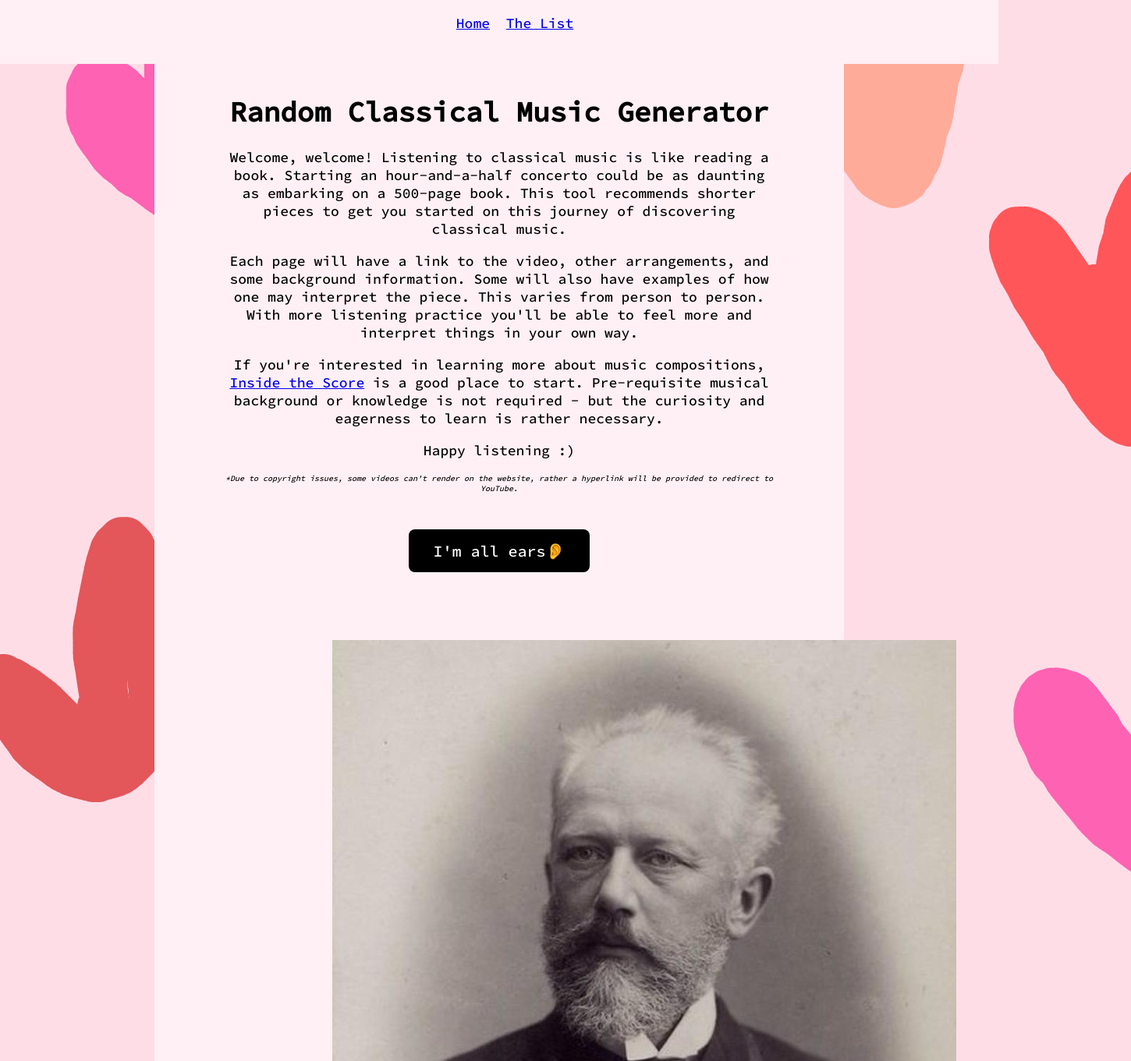
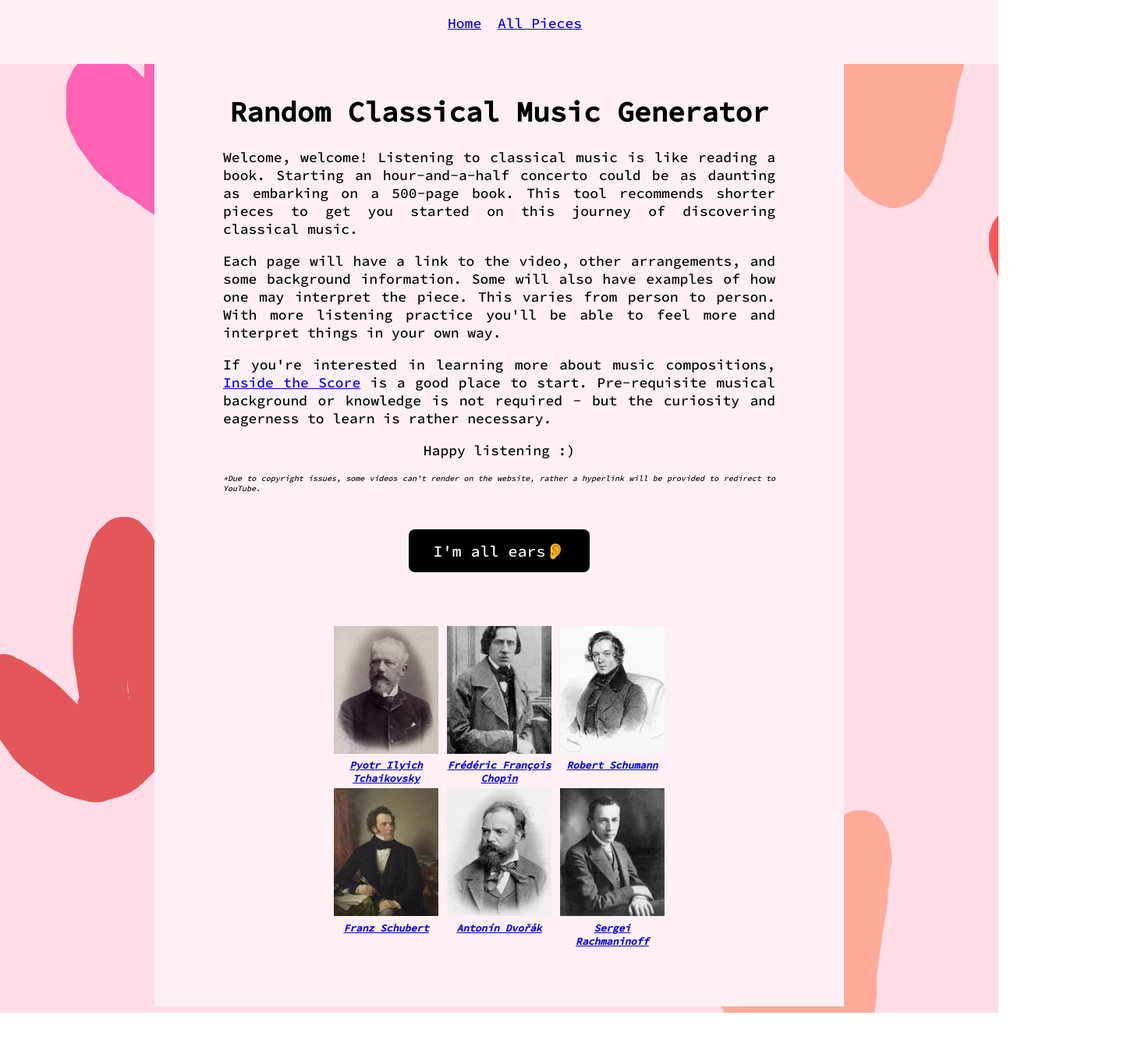
Before and after one commit to co0lbean/music-randomiser, a website: page index.html in a window 1280 px wide. Shown: the top 1361 px of the page at 78% size, 1450 px wide, since content can reach past the window. After the commit the page ends 1299 px from the top, so only its background shows below. Drawn offline with Linux system fonts and the light colour scheme.

Commit message:
change divs in style to composerspics

```diff
--- a/index.html
+++ b/index.html
@@ -15,7 +15,7 @@
       <nav id="nav-bar">
         <ul>
           <li><a href="index.html">Home</a></li>
-          <li><a href="list.html">The List</a></li>
+          <li><a href="all-pieces.html">All Pieces</a></li>
         </ul>
       </nav>
     </div>
--- a/style.css
+++ b/style.css
@@ -31,14 +31,12 @@ h2 {
 td {
   padding: 0 20px 15px 0;
 }
-.composers {
-  text-align: center;
-}
+
 .video {
   text-align: center;
 }
 .intro {
-  text-align: center;
+  text-align: justify;
 }
 .happylistening {
   text-align: center;
@@ -52,21 +50,21 @@ div::after {
   width: 100%;
   content: "";
 }
-.composers figure {
+.composerspics figure {
   display: inline-block;
   vertical-align: top;
   width: 100.56pt;
   margin: 0pt;
   padding: 0pt;
 }
-.composers figure figcaption {
+.composerspics figure figcaption {
   text-align: center;
   padding-top: 5pt;
   height: 38px;
   font-weight: bold;
 }
 
-.composers figure img {
+.composerspics figure img {
   vertical-align: top;
   width: 100.56pt;
   height: 123pt;
```
